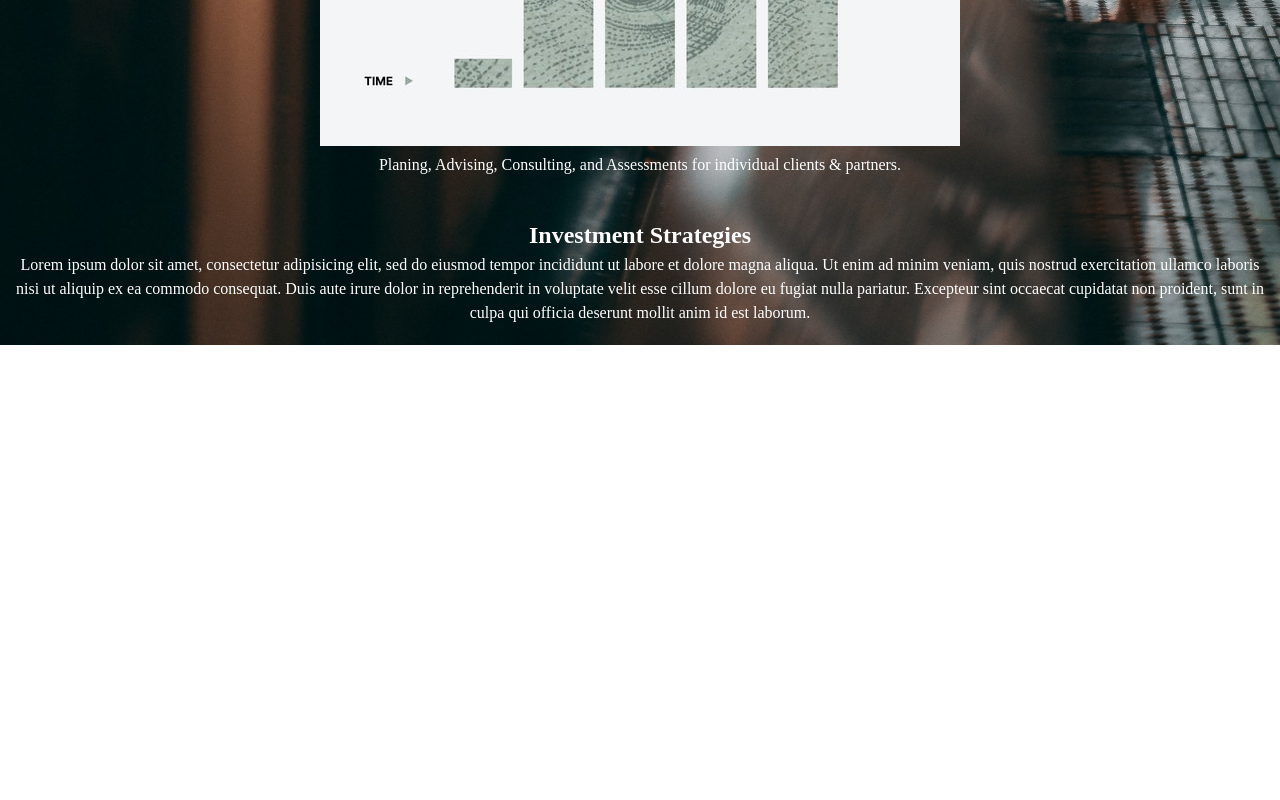
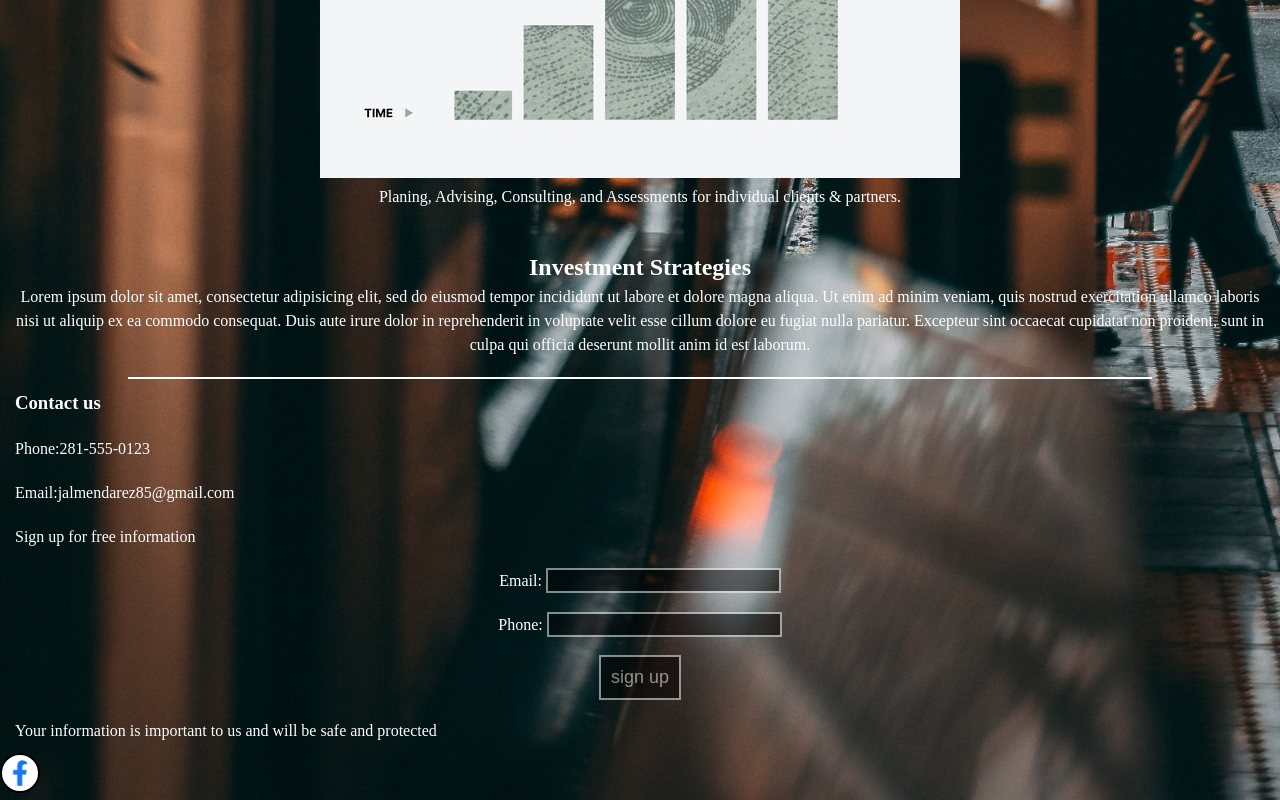
Before and after one commit to jakeangel/djv, a plain HTML site: page index.html in a window 1280 px wide. Shown: the part 1865-2665 px from the top of the page. Before the commit the page ends 2210 px from the top, so only its background shows below. Drawn offline with Linux system fonts and the light colour scheme.

Commit message:
added files

```diff
--- a/index.html
+++ b/index.html
@@ -22,7 +22,7 @@
 	</header>
 
 	<figure class="logo-figure">
-			<img class="logo" src="images/logo.png" alt="logo">
+			<img class="logo" src="images/logo2.jpg" alt="logo">
 	</figure>
 
 
@@ -84,6 +84,53 @@
 
 	</main>
 
+	<footer>
+		<div class="border-top"></div>
+			<div id="Contact" class="contact-info">
+				<h3>Contact us</h3>
+				<p>Phone:281-555-0123</p>
+				<p><a href=mailto:jalmendarez85@gmail.com>Email</a>:jalmendarez85@gmail.com</p>
+			</div>
+
+			<p>Sign up for free information</p>
+			<form class="signup-form" action="index.html" method="get">
+				<div class="email-input">
+					<label for="email">
+						Email:
+					</label>
+					<input type="email" name="email" id="email">
+				</div>
+
+				<div class="name-input">
+					<label for="phone">
+						Phone:
+					</label>
+					<input type="number" name="number" id="phone">
+				</div>
+
+				<input type="submit" value="sign up">
+			</form>
+
+			<p>Your information is important to us and will be safe and protected</p>
+
+			<ul class="social_media">
+				<li>
+					<a href="https://facebook.com"><img src="images/facebook.png" width="40px"></a>
+				</li>
+				<li>
+					<a href="#"></a>
+				</li>
+				<li>
+					<a href="#"></a>
+				</li>
+			</ul>
+
+
+
+
+
+	</footer>
+
 
 
 
--- /dev/null
+++ b/sass/layouts/_footer.scss
@@ -0,0 +1,44 @@
+.border-top{
+	border-top: 2px solid #fff;
+	width: 80%;
+	margin: auto;
+}
+
+footer p,
+footer h3{
+	padding: 10px 15px;
+
+}
+
+.signup-form{
+	display: flex;
+	flex-direction: column;
+	align-items: center;
+	justify-content: space-around;
+	height: 150px;
+}
+
+.signup-form input{
+	background-color: black;
+	color: white;
+	opacity: .5;
+	font-size: 1.124em;
+	border:white 2px solid;
+
+}
+
+.signup-form input[type="submit"]{
+	padding:10px;
+	&:hover{
+		background-color:#fff;
+		color: #000;
+	}
+
+}
+
+.social_media li img{
+	padding:5px;
+	border: 2px solid black;
+	border-radius:50%;
+	background-color: #fff;
+}
--- a/sass/layouts/_navagation.scss
+++ b/sass/layouts/_navagation.scss
@@ -13,3 +13,12 @@
 		}
 	}
 }
+
+
+
+.logo-figure .logo{
+	border: 2px solid black;
+	border-radius: 50%;
+	height: 250px;
+	width: 250px;
+}
--- a/sass/style.scss
+++ b/sass/style.scss
@@ -2,4 +2,6 @@
 
 @use 'layouts/navagation';
 
+@use 'layouts/footer';
+
 @use 'animations/chimney';
```
Also changed, not shown: CSS/style.css, images/facebook.png (added), images/logo.png, images/logo2.jpg (added), 1 other file.
